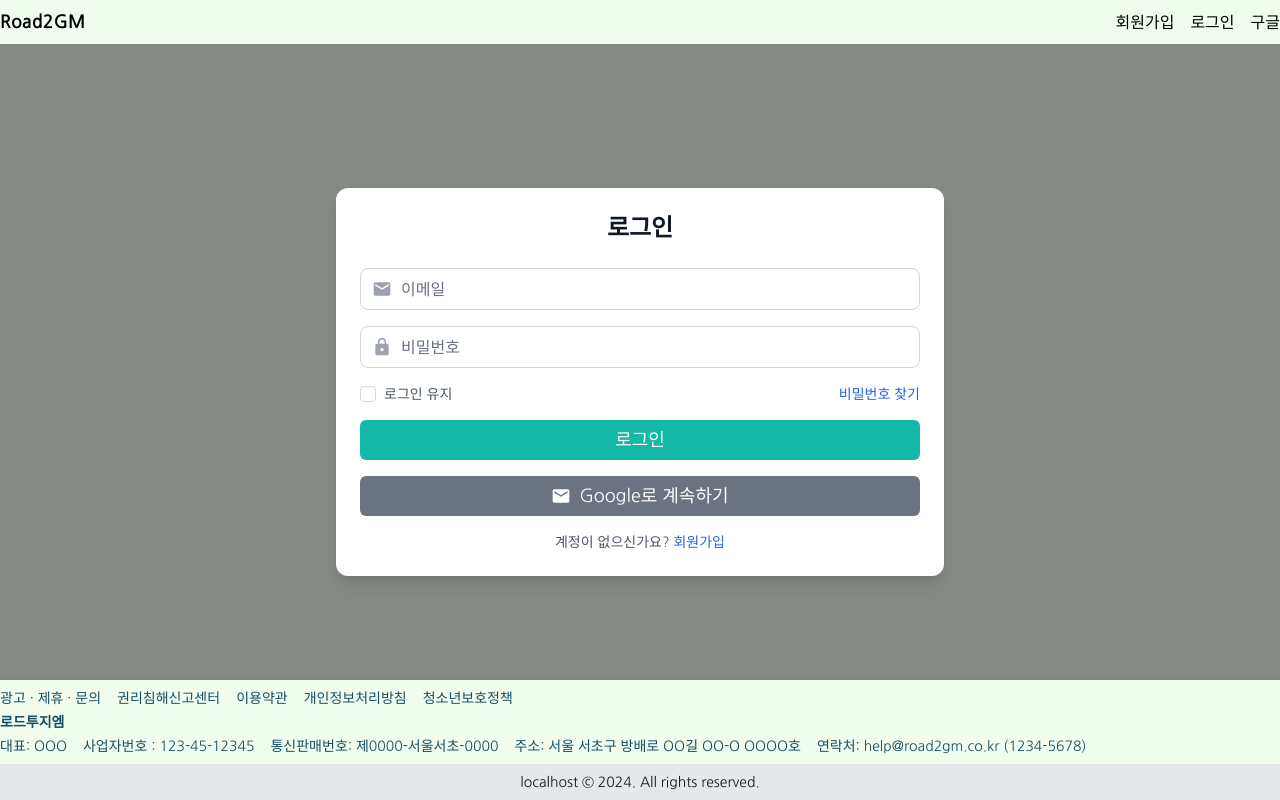
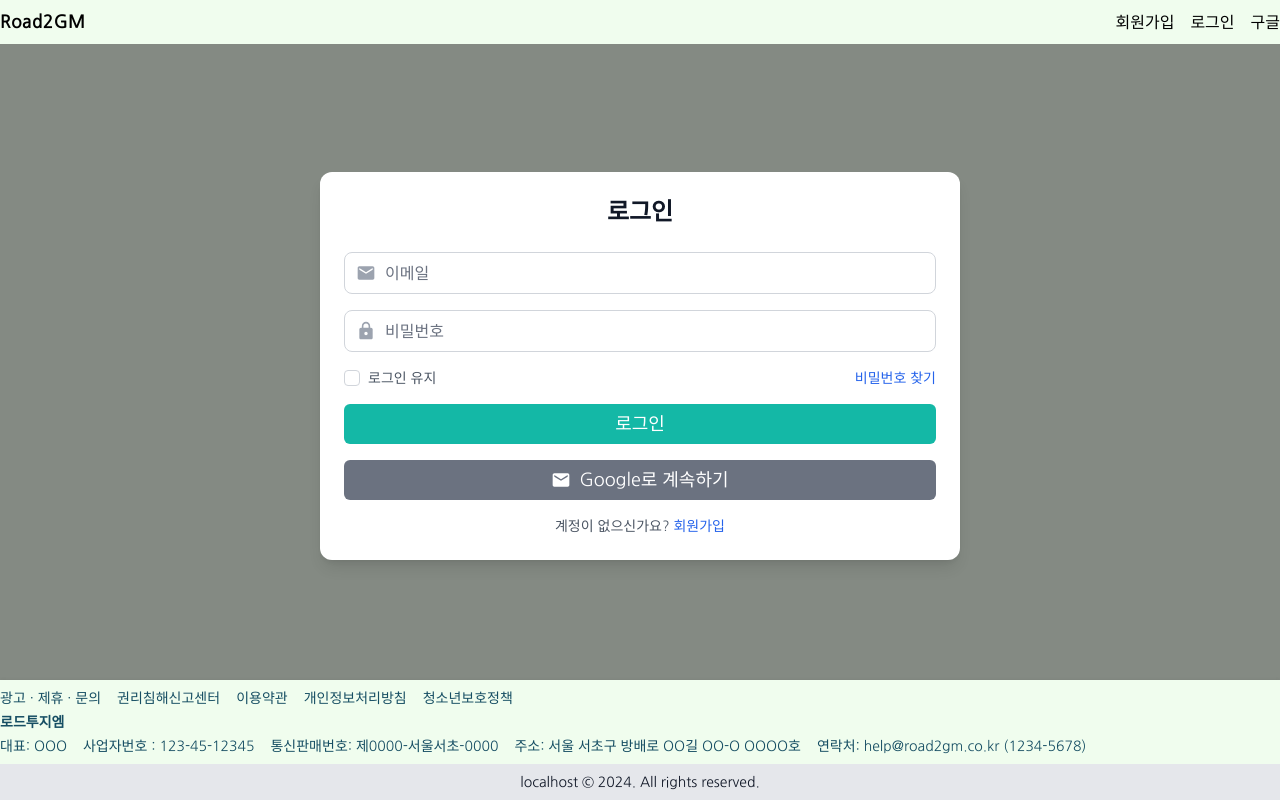
Before and after one commit to mairoo/road2gm-react, a React app: page /auth/login in a window 1280 px wide. Built offline with nearby package versions, Linux system fonts and the light colour scheme.

Commit message:
remove unnecessary options

```diff
--- a/src/widgets/ContentLayout.tsx
+++ b/src/widgets/ContentLayout.tsx
@@ -3,8 +3,6 @@ import React, { ReactNode } from "react";
 
 type LayoutPosition = "center" | "top" | "top-sm" | "top-lg";
 type Align = "left" | "center" | "right";
-type Direction = "row" | "col";
-type Gap = "none" | "sm" | "md" | "lg";
 
 interface LayoutProps {
   children: ReactNode;
@@ -12,12 +10,6 @@ interface LayoutProps {
   align?: Align;
   className?: string;
   width?: "full" | "1/2" | "1/3" | "2/3" | "1/4" | "3/4";
-  padding?: boolean;
-  direction?: Direction;
-  gap?: Gap;
-  wrap?: boolean;
-  grow?: boolean;
-  stretch?: boolean;
 }
 
 const ContentLayout = ({
@@ -26,19 +18,9 @@ const ContentLayout = ({
   align = "left",
   className: additionalClassName = "",
   width = "1/2",
-  padding = true,
-  direction = "col",
-  gap = "none",
-  wrap = false,
-  grow = false,
-  stretch = false,
 }: LayoutProps) => {
   const containerClasses = className(
-    "flex",
-    {
-      "flex-col": direction === "col",
-      "flex-row": direction === "row",
-    },
+    "flex flex-col",
     {
       "py-4 px-2 md:pt-12 md:px-0": position === "top-sm",
       "py-4 px-2 md:pt-32 md:px-0": position === "top",
@@ -53,22 +35,7 @@ const ContentLayout = ({
   );
 
   const contentClasses = className(
-    "flex",
-    {
-      "flex-col": direction === "col",
-      "flex-row": direction === "row",
-      "flex-wrap": wrap,
-      "flex-nowrap": !wrap,
-      "flex-grow": grow,
-      "h-full": stretch,
-    },
-    {
-      "gap-0": gap === "none",
-      "gap-2": gap === "sm",
-      "gap-4": gap === "md",
-      "gap-6": gap === "lg",
-    },
-    { "p-4": padding },
+    "flex flex-col",
     {
       "w-full": width === "full",
       "w-full md:w-1/2": width === "1/2",
```
